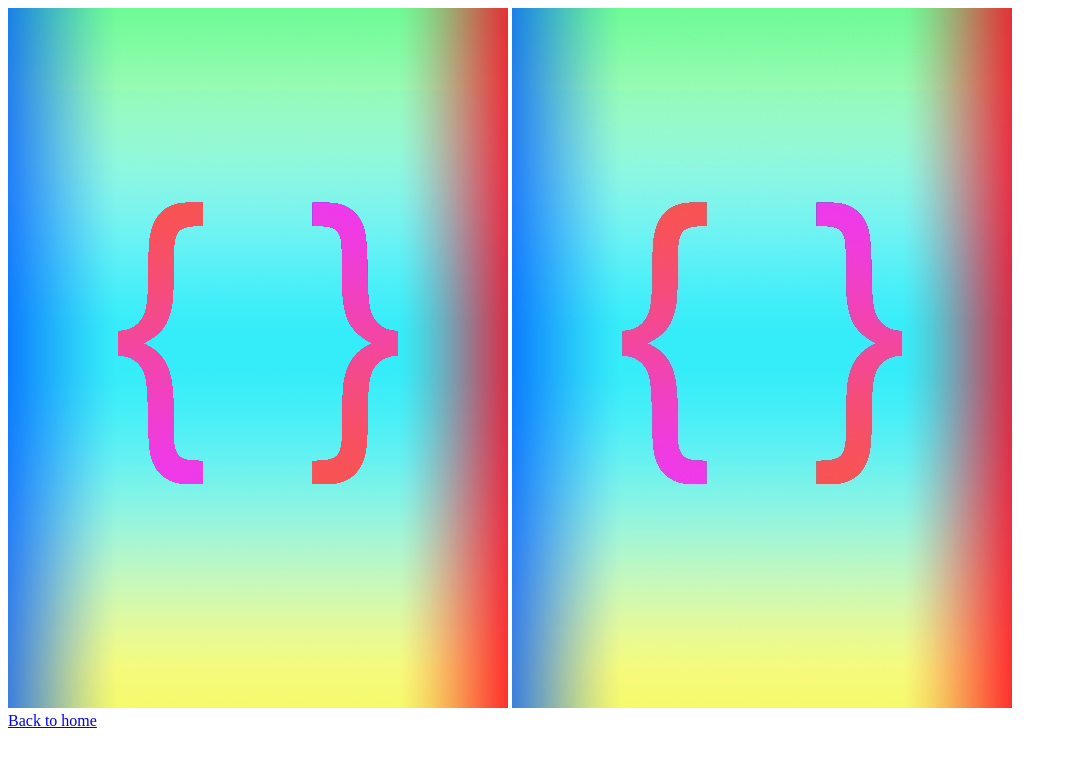
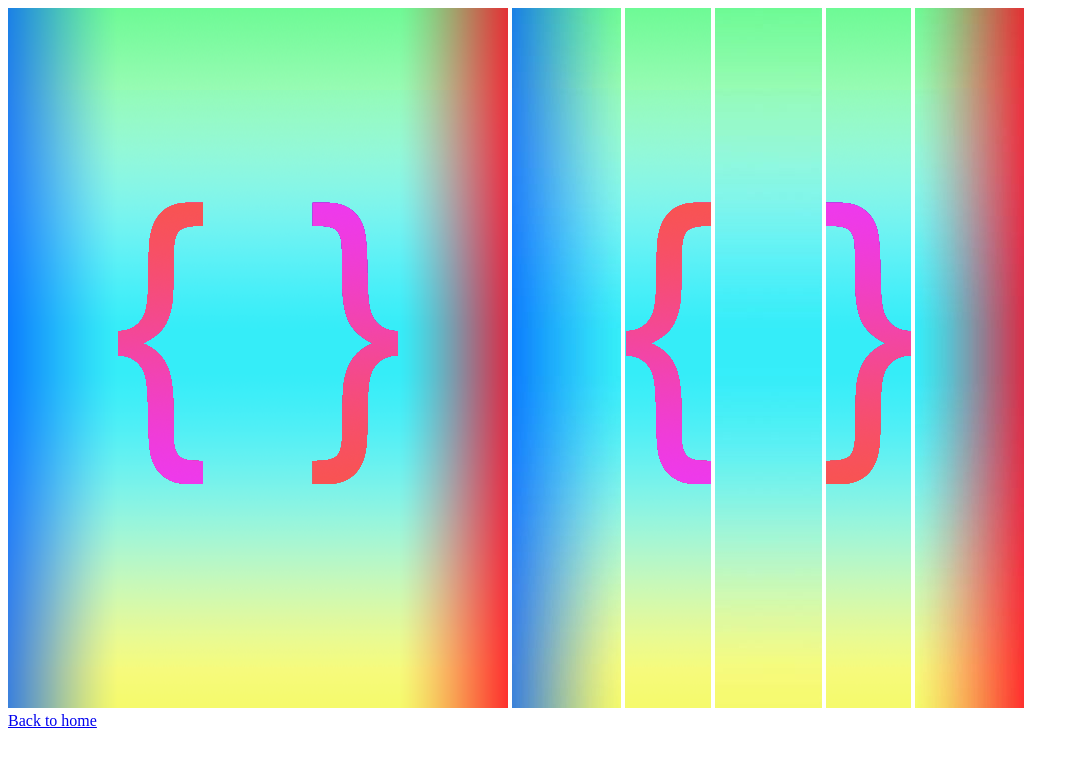
Before and after one commit to kupryian/lessons, a plain HTML site: page lesson2/SKOB.html in a window 1280 px wide. Shown: the whole page, without its empty margins (0-1079 px from the left). Drawn offline with Linux system fonts and the light colour scheme.

Commit message:
lesson 2.64

```diff
--- a/lesson2/SKOB.html
+++ b/lesson2/SKOB.html
@@ -8,7 +8,11 @@
 </head>
 <body>
     <img src="../img/skobki2.png" alt="">
-    <img src="../img/88.jpeg" alt=""><br>
-    <a href="../">Back to home</a>
+    <img src="../img/left.jpeg" alt="">
+    <img src="../img/leftskob.png" alt="">
+    <img src="../img/center.jpeg" alt="">
+    <img src="../img/rigthskob.png" alt="">
+    <img src="../img/rigth.jpeg" alt=""><br>
+        <a href="../">Back to home</a>
 </body>
 </html>
```
Also changed, not shown: img/center.jpeg (added), img/left.jpeg (added), img/leftskob.png (added), img/rigth.jpeg (added), img/rigthskob.png (added).
